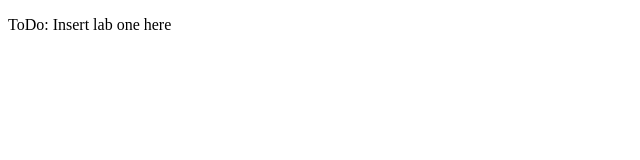
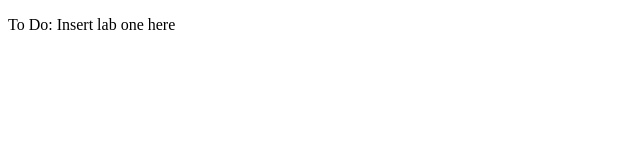
Before and after one commit to morguemedium/n220spring2021, a plain HTML site: page labs/lab1/index.html in a window 1280 px wide. Shown: the full height of the page, 0-640 px from the left. Drawn offline with Linux system fonts and the light colour scheme.

Commit message:
Added a space, trying to figure out why it isn't showing up

```diff
--- a/labs/lab1/index.html
+++ b/labs/lab1/index.html
@@ -6,6 +6,6 @@
     <title>Document</title>
 </head>
 <body>
-    <p>ToDo: Insert lab one here</p>
+    <p>To Do: Insert lab one here</p>
 </body>
 </html>
```
